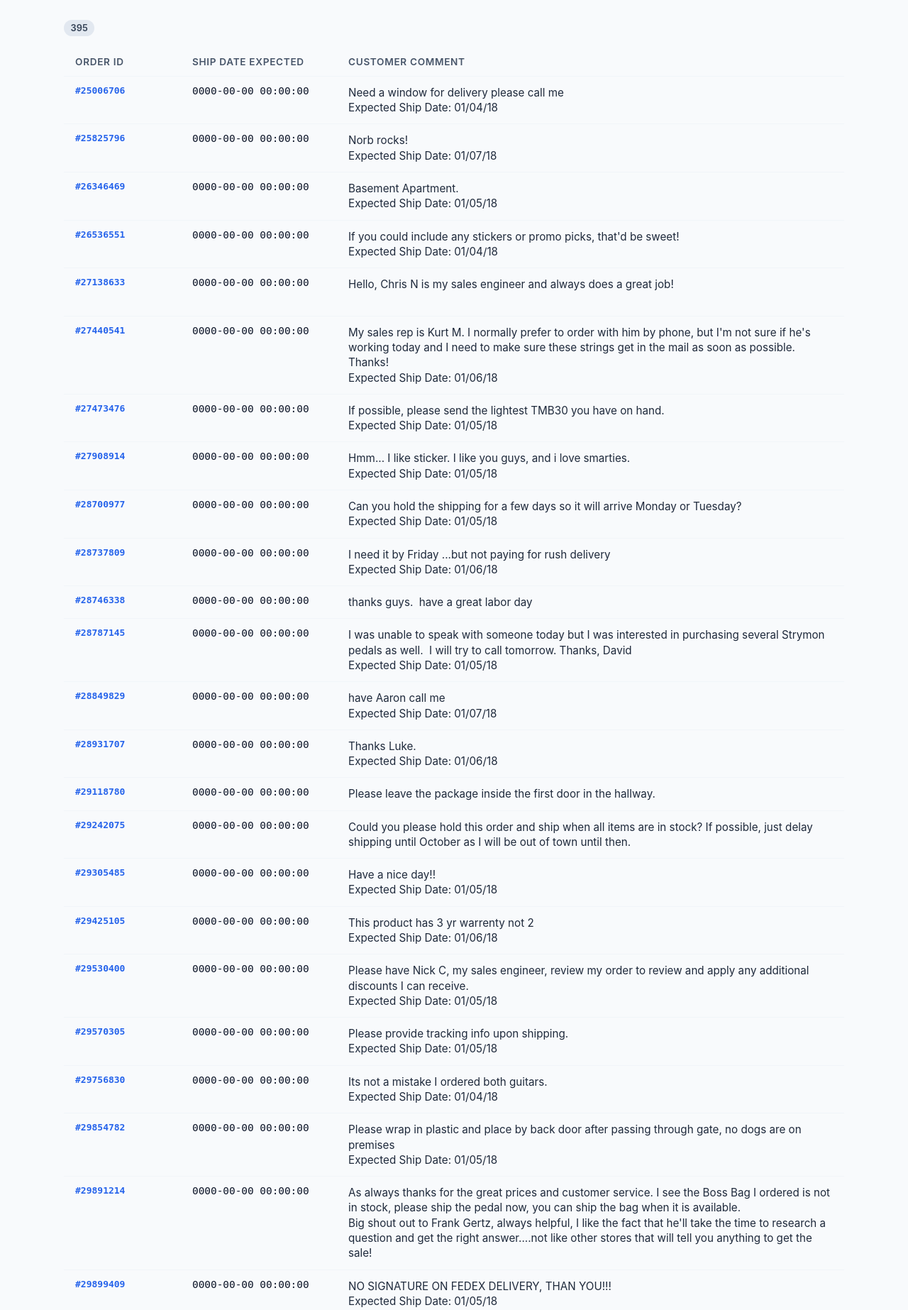
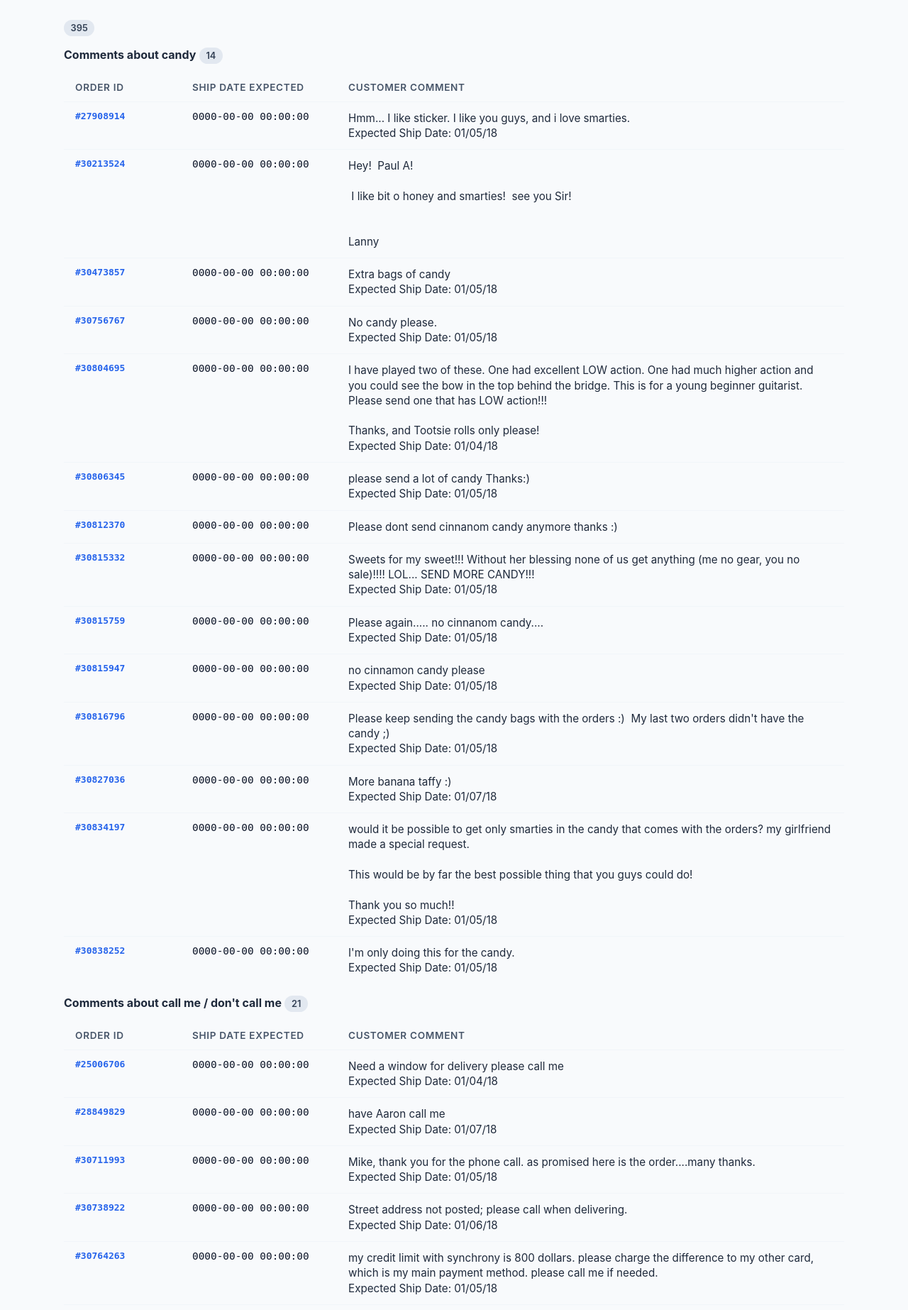
Before and after one commit to williemaxt/php-code-test, a PHP site: page / in a window 1280 px wide. Shown: the part 136-1982 px from the top of the page at 71% size. Run offline with PHP 8.4, Linux system fonts and the light colour scheme; data comes from the database, SQL or seed files in the repository.

Commit message:
Creating tables based on category

```diff
--- a/src/index.php
+++ b/src/index.php
@@ -116,8 +116,11 @@ echo count($categories[CommentCategorizer::REFERRAL]);
                 <?php if (empty($orders)): ?>
                     <div class="empty-notice">No comments matched this section.</div>
                 <?php else: ?>
-                    <table>
-                        <thead>
+                    <?php foreach(array_keys($categories) as $category): ?>
+                        <p><strong><?= htmlspecialchars((string)$category); ?></strong> <span class="badge"><?= count($categories[$category]); ?></span></p>
+
+                        <table>
+                            <thead>
                             <tr>
                                 <th style="width: 15%;">Order ID</th>
                                 <th style="width: 20%;">Ship Date Expected</th>
@@ -125,7 +128,8 @@ echo count($categories[CommentCategorizer::REFERRAL]);
                             </tr>
                         </thead>
                         <tbody>
-                            <?php foreach ($orders as $order): ?>
+                            <!-- Display orders in each category -->
+                            <?php foreach ($categories[$category] as $order): ?>
                                 <tr>
                                     <td class="order-id">#<?= htmlspecialchars((string)$order['orderid']); ?></td>
                                     <td class="ship-date">
@@ -134,8 +138,8 @@ echo count($categories[CommentCategorizer::REFERRAL]);
                                     <td class="comment-cell"><?= htmlspecialchars($order['comments']); ?></td>
                                 </tr>
                             <?php endforeach; ?>
-                        </tbody>
-                    </table>
+                        </table>
+                    <?php endforeach; ?>
                 <?php endif; ?>
             </section>
         </main>
```
